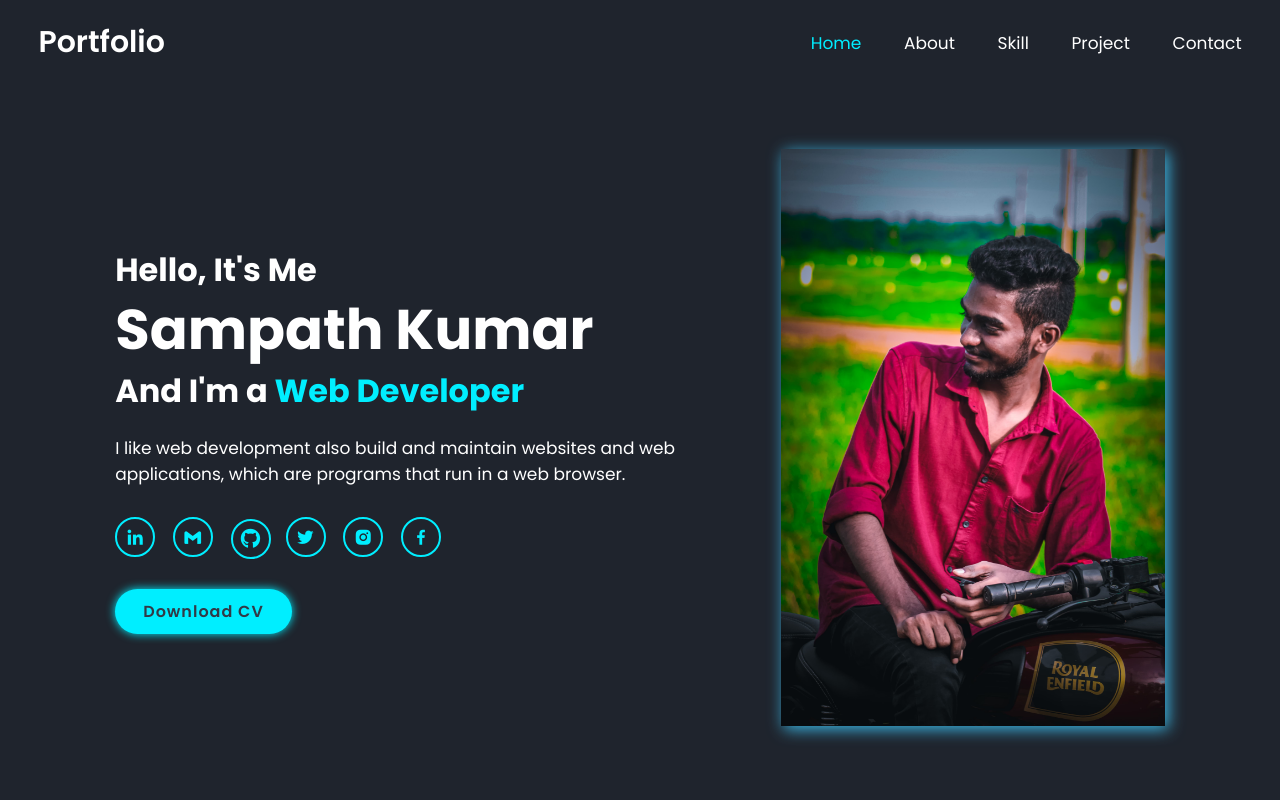
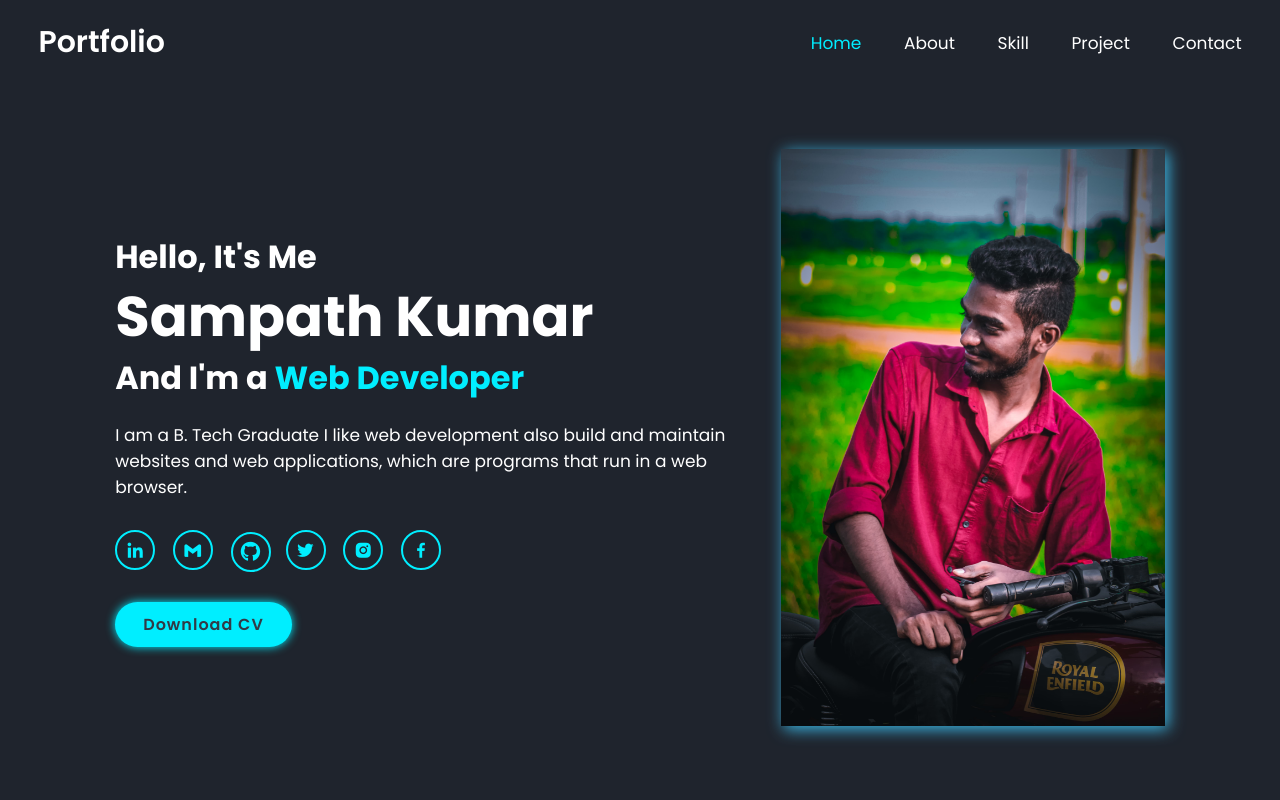
Before and after one commit to sampath4494/Portfolio, a plain HTML site: page index.html in a window 1280 px wide. Shown: the top 800 px of the page. Drawn offline with nearby package versions, Linux system fonts and the light colour scheme.

Commit message:
Update index.html

```diff
--- a/index.html
+++ b/index.html
@@ -37,7 +37,7 @@
             <h3>Hello, It's Me</h3>
             <h1>Sampath Kumar</h1>
             <h3>And I'm a <span>Web Developer</span></h3>
-            <p>I like web development also build and maintain websites and web applications, which are programs that run in a web browser.</p>
+            <p>I am a B. Tech Graduate I like web development also build and maintain websites and web applications, which are programs that run in a web browser.</p>
             <div class="social-media">
                 <a href="https://www.linkedin.com/in/sampath-kumar-prathipati-3a2689252"><i class='bx bxl-linkedin' ></i></a>
                 <a href="mailto:prathipatisampath4@gmail.com"><i class='bx bxl-gmail'></i></a>
```
